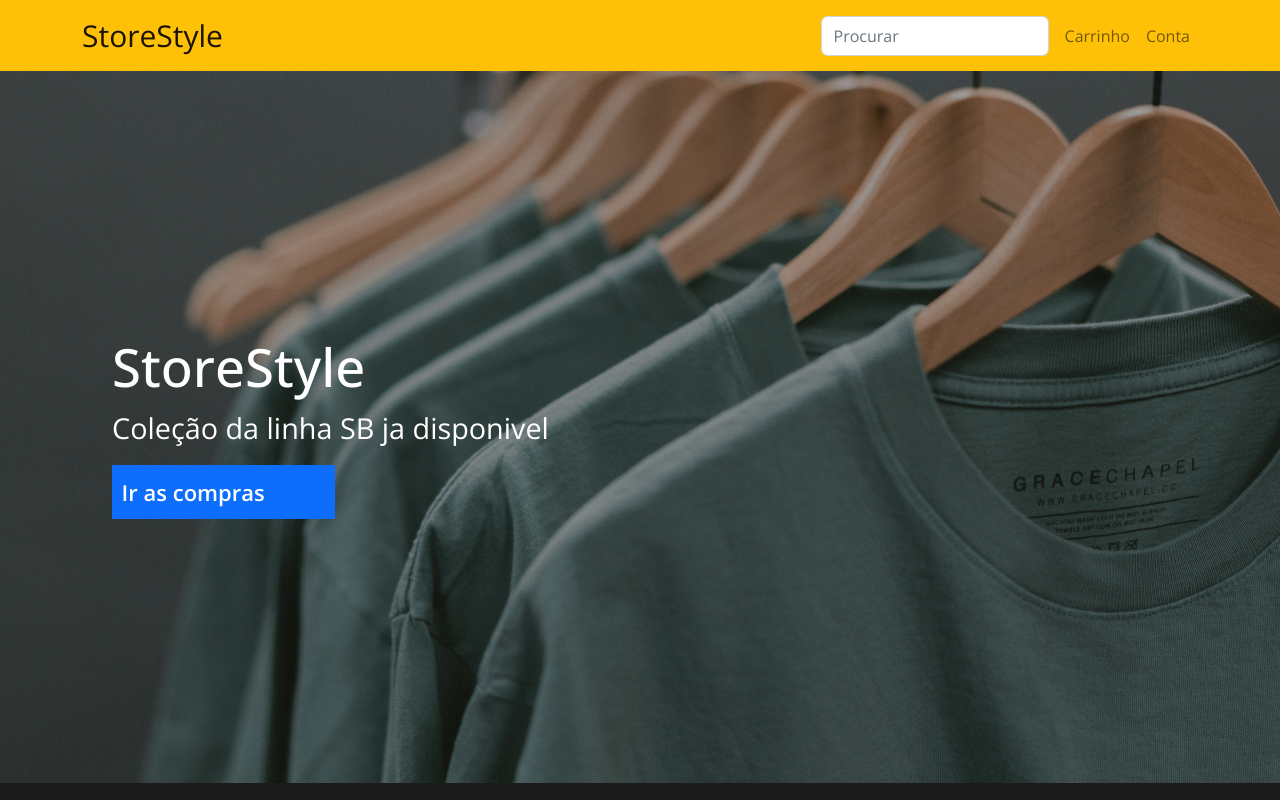
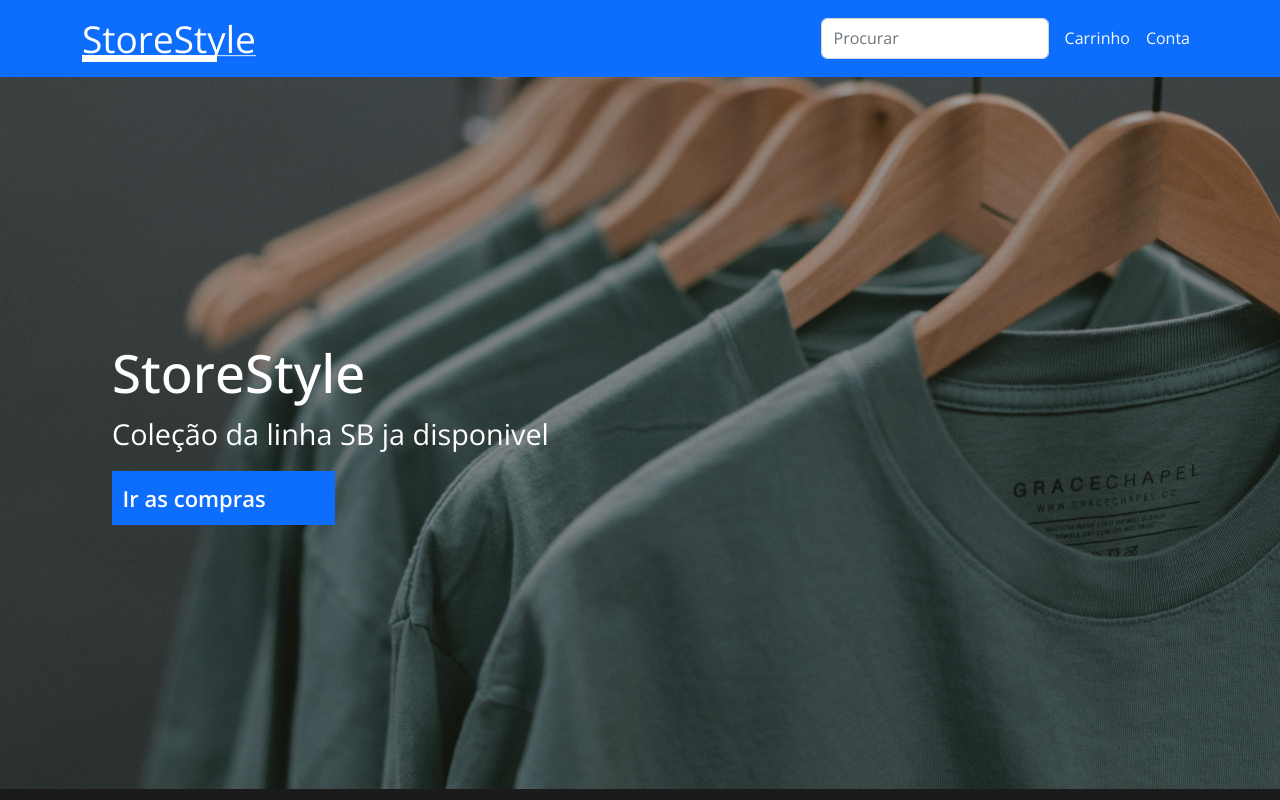
Before and after one commit to lsgabriel/shop-reactjs-web, a React (Create React App) app: page / in a window 1280 px wide. Shown: the top 800 px of the page. Built offline with nearby package versions, Linux system fonts and the light colour scheme.

Commit message:
finishing home screen

```diff
--- a/src/components/ButtonSm/styles.js
+++ b/src/components/ButtonSm/styles.js
@@ -5,6 +5,11 @@ export const Btn = styled.button`
     width:13.938rem;height:3.375rem;
     display: flex;justify-content:flex-start;
     align-items: center;transition:.2s;
+    border:solid 1px transparent;
+
+    &:hover{
+        border:solid 1px whitesmoke;
+    }
 
     a{
         text-decoration: none;
--- a/src/components/Navbar/index.js
+++ b/src/components/Navbar/index.js
@@ -1,12 +1,16 @@
 import React from "react";
 import {Nav} from './styles';
+
+import Logo from '../../assets/logo.png';
 
 const Navbar = () => {
     return (
         <Nav>
-            <nav class="navbar navbar-expand-lg container bg-warning" >
+            <nav class="navbar navbar-expand-lg container bg-primary navbar-dark" >
                 <div class="container-fluid">
-                    <a class="navbar-brand" href="#">StoreStyle</a>
+                    <a class="navbar-brand" href="#">
+                        <img src={Logo} alt="Logo do Site" />
+                    </a>
                     <button class="navbar-toggler" type="button" data-bs-toggle="collapse" data-bs-target="#navbarSupportedContent" aria-controls="navbarSupportedContent" aria-expanded="false" aria-label="Toggle navigation">
                         <span class="navbar-toggler-icon"></span>
                     </button>
@@ -19,10 +23,10 @@ const Navbar = () => {
                             </form>
 
                             <li class="nav-item">
-                                <a class="nav-link" href="#">Carrinho</a>
+                                <a class="nav-link text-light" href="#">Carrinho</a>
                             </li>
                             <li class="nav-item">
-                                <a class="nav-link" href="#">Conta</a>
+                                <a class="nav-link text-light" href="#">Conta</a>
                             </li>
                         </ul>
                     </div>
--- a/src/components/Navbar/styles.js
+++ b/src/components/Navbar/styles.js
@@ -3,13 +3,15 @@ import styled from "styled-components";
 export const Nav = styled.div`
 
     nav{
+
         .navbar-brand{
             font-size: 30px;
         }
 
         .navbar-nav{
             a{
-                &:hover{color:black;}
+                border-bottom:solid 1px transparent;
+                &:hover{border-bottom:solid 2px whitesmoke;}
             }
         }
     }
--- a/src/pages/Home/index.js
+++ b/src/pages/Home/index.js
@@ -5,14 +5,16 @@ import {HomeContainer} from './styles';
 import ButtonSm from "../../components/ButtonSm";
 import Card from "../../components/Card";
 
+import Logo from '../../assets/logo.png';
+
 const Home = () =>{
     return(
         <HomeContainer style={{backgroundColor:"#1B1B1B"}}>
-            <div style={{backgroundColor:"#FFC107"}}>
+            <div style={{backgroundColor:"#0D6EFD"}}>
                 <Navbar/>
             </div>
 
-            <div className="header">
+            <div className="header" id="header">
                 <div className="text">
                     <h1>StoreStyle</h1>
                     <p>Coleção da linha SB ja disponivel</p>
@@ -56,6 +58,39 @@ const Home = () =>{
                         </div>
                     </div>
                 </div>
+
+                <div className="grid">
+                    <Card/> <Card/> <Card/>
+                </div>
+
+                <div className="banner banner3" >
+                    <div className="text">
+                        <h2>Coleção ShirtsX</h2>
+                        <p>Comece a montar seu look</p>
+
+                        <ButtonSm bg="#0D6EFD" text="Ver Coleção" />
+                    </div>
+                </div>
+
+                <footer className="bg-primary row">
+                    <div className="logo-footer col-md-5">
+                        <a href="#header">
+                            <img src={Logo} alt="Logo do Site" />
+                        </a>
+                    </div>
+
+                        <ul className=" col-md-3">
+                            <li><a href="#">Suporte</a></li>
+                            <li><a href="#">Blog</a></li>
+                            <li><a href="#">Ajuda</a></li>
+                        </ul>
+
+                        <ul className=" col-md-4">
+                            <li><a href="#">Trocas e Devoluções</a></li>
+                            <li><a href="#">Atendimento ao Cliente</a></li>
+                            <li><a href="#">Termos e condições de uso</a></li>
+                        </ul>
+                </footer>
             </div>
         </HomeContainer>
     );
--- a/src/pages/Home/styles.js
+++ b/src/pages/Home/styles.js
@@ -4,6 +4,7 @@ import headerimg from '../../assets/header-img.png';
 
 import banner1 from '../../assets/banner1.png';
 import banner2 from '../../assets/banner2.png';
+import banner3 from '../../assets/banner3.png';
 
 export const HomeContainer = styled.div`
 
@@ -32,7 +33,7 @@ export const HomeContainer = styled.div`
     }
 
     .header{
-        background-image: url(${headerimg});
+        background-image: url(${headerimg});background-attachment:fixed;
         display: flex;align-items:flex-start;justify-content:center;
         flex-direction:column;
         height:89vh;margin-bottom:2rem;
@@ -60,12 +61,12 @@ export const HomeContainer = styled.div`
     }
 
     .banner{
-        width:82vw;height:374px;flex-direction:column;
+        width:82vw;height:23.375rem;flex-direction:column;
         display: flex;align-items:flex-start;justify-content:center;
         margin-bottom:6rem;
 
         @media only screen and (max-width: 500px){
-            width:94vw;background-size: cover;
+            width:94vw;height:33rem;background-size: cover;
         }
 
         .text{
@@ -88,4 +89,34 @@ export const HomeContainer = styled.div`
 
     .banner1{background-image: url(${banner1});}
     .banner2{background-image: url(${banner2});}
+    .banner3{background-image: url(${banner3});}
+
+    footer{
+
+        .logo-footer{
+            display: flex;justify-content:flex-start;align-items:center;
+            img{
+                margin-left:1.5rem;
+
+                @media only screen and (max-width: 500px){margin-left:0;margin-block:1rem;}
+            }
+        }
+
+        ul{
+            margin-top: 0.50rem;
+
+            li{list-style-type:none;}
+        }
+        a{
+            color:white;text-decoration:none;
+            font-size:1.125rem;font-weight:500;
+            border:solid 1px transparent;
+            transition:.2s;
+
+            &:hover{opacity: 0.7;margin-left:0.4rem;}
+
+            @media only screen and (max-width: 500px){font-size:1.375rem;}
+        }
+
+    }
 `;
```
Also changed, not shown: src/assets/banner3.png (added), src/assets/logo.png (added).
